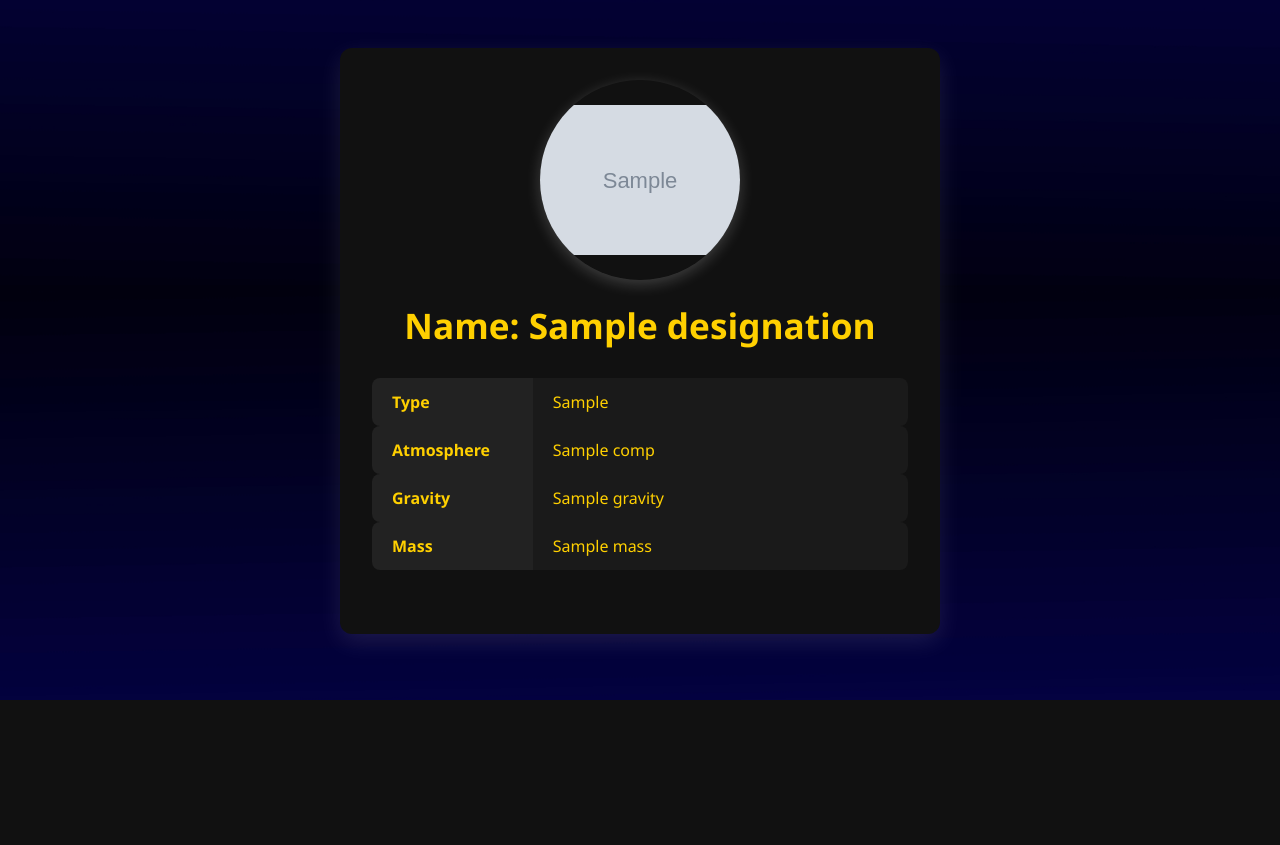
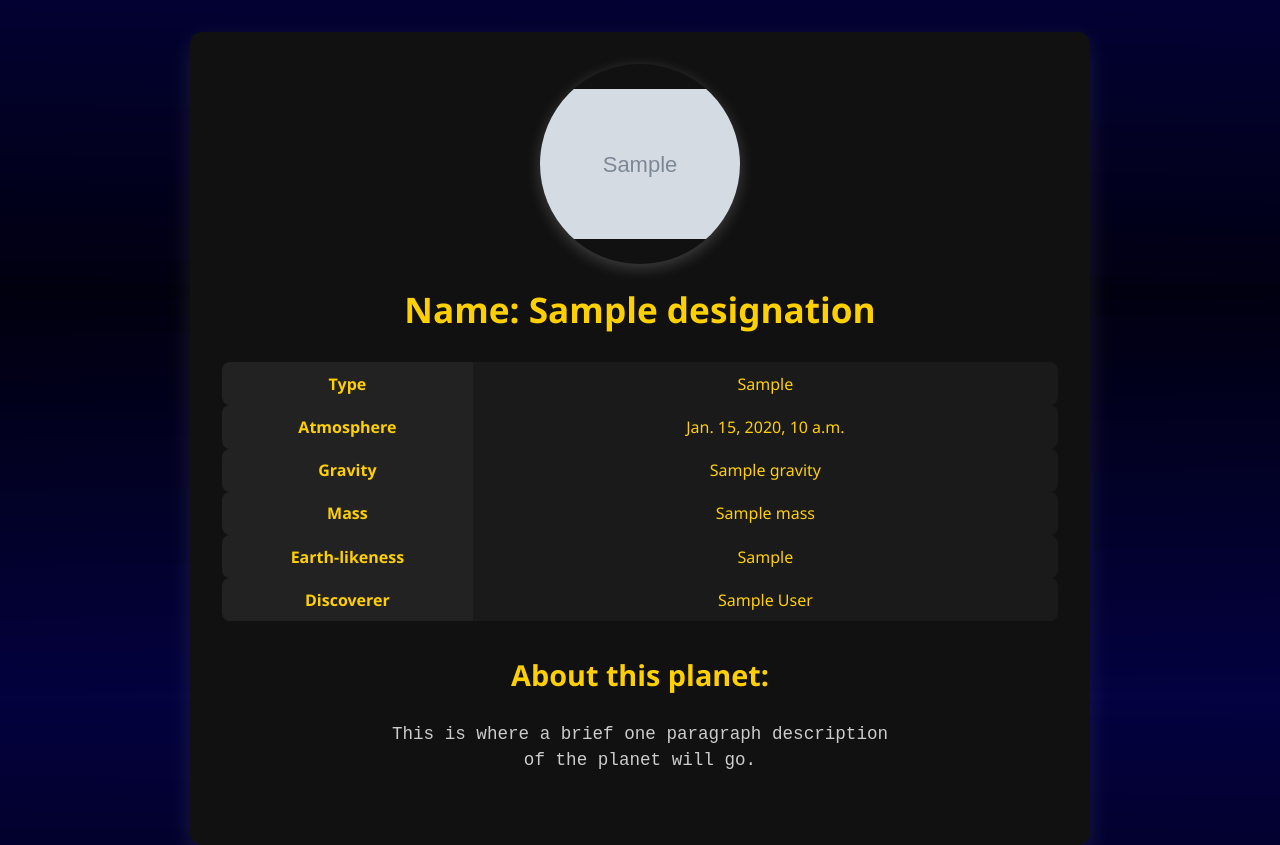
Before and after one commit to alexko22/exocollect, a Django app: template exo/templates/exo/show_planet.html in a window 1280 px wide. Shown: the part 100-945 px from the top of the page. Before the commit the page ends 800 px from the top, so only its background shows below. Run offline with Django 5.2, Linux system fonts and the light colour scheme; the template is opened without the code that fills it: most values are stand-ins (such as "Sample title", 1, 10 or a date in 2020); grey boxes marked "Sample" are stand-in pictures; data that the repository does not hold is empty.

Commit message:
refined planet page; left spot for planet description (to be added)

```diff
--- a/exo/templates/exo/show_planet.html
+++ b/exo/templates/exo/show_planet.html
@@ -13,7 +13,7 @@
       </tr>
       <tr>
         <th>Atmosphere</th>
-        <td>{{ planet.comp }}</td>
+        <td>{{ planet.joined_gasses }}</td>
       </tr>
       <tr>
         <th>Gravity</th>
@@ -23,12 +23,25 @@
         <th>Mass</th>
         <td>{{ planet.mass }}</td>
       </tr>
+      <tr>
+        <th> Earth-likeness </th>
+        <td> {{planet.earth_like}} </td>
+      </tr>
+      <tr>
+        <th> Discoverer </th>
+        <td> {{planet.profile.display_name}}</td>
+      </tr>
     </tbody>
   </table>
 
+  <p class="title mb-4">About this planet:</p>
+  <p class="profile-bio mx-auto"> This is where a brief one paragraph description of the planet will go. </p>
+
+  &nbsp;
 
   {% if user.is_authenticated and pro.pk == planet.profile.pk %}
   <h2><a href="{% url 'profile' planet.profile.pk %}" class="back-link">← Back to Profile</a></h2>
+  &nbsp;
   <h2><a href="{% url 'delete_planet' planet.pk %}" class="back-link"> Delete Planet </a></h2>
   {% endif %}
 </div>
@@ -41,8 +54,8 @@
   }
 
   .planet-container {
-    max-width: 600px;
-    margin: 3rem auto;
+    max-width: 900px;
+    margin: 2rem auto;
     padding: 2rem;
     background: #111111;
     border-radius: 12px;
@@ -73,8 +86,8 @@
 
   .planet-stats th,
   .planet-stats td {
-    padding: 0.75rem 1.25rem;
-    text-align: left;
+    padding: 0.6rem 1.25rem;
+    text-align: center;
   }
 
   .planet-stats th {
```
